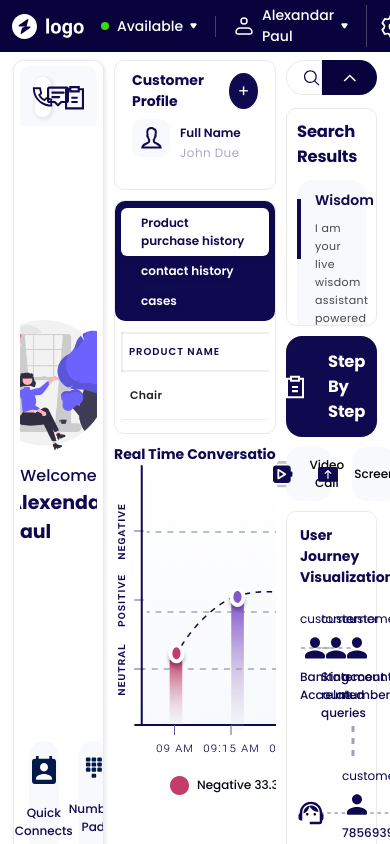
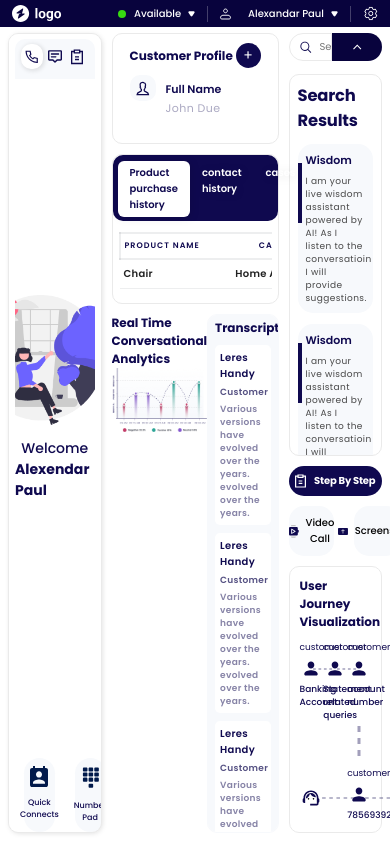
Before and after one commit to ahsan2025/Ai-app, a React (Create React App) app: page / in a window 390 px wide. Built offline with nearby package versions, Linux system fonts and the light colour scheme.

Commit message:
design set on small screens

```diff
--- a/src/App.css
+++ b/src/App.css
@@ -156,6 +156,7 @@ header .admin-panel{
   border: none;
   margin: 0;
   padding: 09px 15px;
+  z-index: 9;
 }
 
 .react-tabs__tab:focus:after{
@@ -300,8 +301,6 @@ header .admin-panel{
 
 .left-tabs .numberpad{
   background: linear-gradient(179deg, #0F094F 12.46%, #25CB88 182.42%);
-  margin-left: -15px;
-  margin-right: -15px;
   border-bottom-left-radius: 40px;
   border-bottom-right-radius: 40px;
 }
@@ -419,7 +418,6 @@ header .admin-panel{
   flex-wrap: wrap;
   padding: 0 15px;
   border-radius: 40px;
-  margin: 0 14px;
   background: var(--primary2);
 }
 
@@ -468,12 +466,15 @@ header .admin-panel{
 
 .left-tabs .numpad-area{
   height: 100%;
-  margin: 0 -15px;
-  margin-right: -15px;
   display: flex;
   flex-direction: column;
   background-color: var(--white);
   justify-content: flex-end;
+  position: absolute;
+  left: 0;
+  top: 0;
+  right: 0;
+  bottom: 0;
 }
 
 .left-tabs .numpad-area button span{
@@ -494,13 +495,17 @@ header .admin-panel{
   background-color: var(--light);
   display: flex;
   flex-direction: column;
-  position: relative;
   padding: 0 20px;
   /* border-radius: 30px; */
 }
 
 .left-tabs .message-panelstatus .messagepanel-chatbox{
   height: calc(100% - 210px);
+  overflow: auto;
+}
+
+.left-tabs .task-panelstatus{
+  height: calc(100% - 100px);
   overflow: auto;
 }
 
@@ -885,7 +890,7 @@ header .admin-panel{
   font-size: 25px;
   position: absolute;
   bottom: 15px;
-  right: 0px;
+  right: 8px;
 }
 
 .left-tabs .task-panelstatus .task-box:nth-child(even){
@@ -1339,6 +1344,9 @@ header .admin-panel{
   .left-tabs .message-panelstatus{
     padding: 0 10px;
   }
+  .left-tabs .task-panelstatus{
+    padding: 0;
+  }
   .left-tabs .message-panelstatus h3{
     font-size: 13px;
   }
@@ -1487,12 +1495,419 @@ header .admin-panel{
   .main-dashboard .mytable .css-41abqd-MuiTableContainer-root{
     height: 100px;
   }
-}
-
-
-
-
-
+  .grid-d-bottom img{
+    width: 100%;
+  }
+}
+
+
+@media(max-width:1350px){
+  header .logo img{
+    width: 60px;
+  }
+  header span{
+    font-size: 11px;
+  }
+  header .settings img{
+    width: 15px;
+  }
+  header .name span::before{
+    height: 15px;
+    width: 15px;
+  }
+  header .available, header .name{
+    padding: 0 10px;
+  }
+  .dashboard {
+    padding: 6px 8px;
+  }
+  .left-tabs .react-tabs__tab-list{
+    padding: 7px 9px;
+  }
+  .left-tabs li{
+    height: 30px;
+  }
+  .left-tabs li img{
+    width: 18px;
+  }
+  .left-tabs li:nth-child(3) img{
+    width: 15px;
+    height: 24px;
+  }
+  .css-kk1bwy-MuiButtonBase-root-MuiMenuItem-root{
+    padding: 4px 7px !important;
+    font-size: 10px !important;
+  }
+  .css-kk1bwy-MuiButtonBase-root-MuiMenuItem-root img{
+    width: 20px;
+  }
+  .left-tabs .quick-connect .MuiSelect-select {
+    padding: 7px;
+    font-size: 12px;
+  }
+  .left-tabs .bottom-area button{
+    font-size: 11px;
+    padding: 8px;
+  }
+  .left-tabs .numberpad .number{
+   font-size: 18px;
+  }
+  .left-tabs .numberpad .duration{
+    font-size: 20px;
+  }
+  .left-tabs .numberpad .picture img{
+    width: 60px;
+  }
+  .left-tabs h2{
+    font-size: 16px;
+  }
+  .left-tabs .numberpad .round{
+    height: 40px;
+    width: 40px;
+  }
+  .left-tabs .numberpad .round-box img{
+    width: 17px;
+  }
+  .left-tabs .numberpad .round-box:nth-child(5) .round{
+    height: 50px !important;
+    width: 50px !important;
+  }
+  .left-tabs .numberpad span{
+    font-size: 10px;
+  }
+  .left-tabs .message-panelstatus h3{
+    font-size: 11px;
+  }
+  .left-tabs .message-panelstatus .toparea span{
+    font-size: 10px;
+  }
+  .left-tabs .message-panelstatus h4, .left-tabs .message-panelstatus span{
+    font-size: 10px !important;
+  }
+  .left-tabs .task-panelstatus .task-box h4{
+    padding-bottom: 5px;
+  }
+  .left-tabs .message-panelstatus p{
+    font-size: 10px;
+    line-height: 14px;
+    padding-top: 6px;
+    padding-bottom: 9px;
+  }
+  .left-tabs .message-panelstatus input{
+    padding: 10px 6px;
+    font-size: 11px;
+  }
+  .left-tabs .message-panelstatus .message-type button{
+    padding: 6px;
+  }
+  .left-tabs .numpad-area .row button{
+    font-size: 20px;
+  }
+  .left-tabs .numpad-area .row button span{
+    padding: 5px 24px;
+  }
+  .left-tabs .numpad-area .row button img{
+    width: 22px;
+  }
+  .left-tabs .task-panelstatus .add-task{
+    height: 40px;
+    width: 40px;
+    font-size: 20px;
+  }
+  .right-panel .user-journey span{
+    font-size: 9px;
+  }
+  .right-panel .user-journey h5{
+    font-size: 10px;
+  }
+  .left-tabs .bottom-area button img{
+    margin-bottom: 10px;
+  }
+  .left-tabs .quick-connect .MuiSvgIcon-root {
+    left: 24px;
+    width: 16px;
+  }
+
+}
+
+@media(max-width:1150px){
+  .left-tabs li{
+    height: 25px;
+  }
+  .left-tabs li img{
+    width: 14px;
+  }
+  .left-tabs .react-tabs__tab-list{
+    padding: 3px 6px;
+  }
+  .left-tabs li:nth-child(3) img{
+    width: 12px;
+    height: 20px;
+    position: relative;
+    top: -2.5px;
+  }
+  header .logo img{
+    width: 50px;
+  }
+  header span{
+    font-size: 10px;
+  }
+  .left-tabs .welcome{
+    font-size: 14px;
+  }
+  .left-tabs .bottom-area button{
+    font-size: 8px;
+  }
+  .left-tabs .bottom-area button img{
+    width: 18px;
+  }
+  .left-tabs .quick-connect .MuiSelect-select{
+    font-size: 10px;
+    text-indent: 17px;
+    padding: 4px;
+  }
+  .form-group img{
+    width: 15px;
+  }
+  .left-tabs .quick-connect h2{
+    font-size: 14px;
+  }
+  .left-tabs .quick-connect .phone-num{
+    font-size: 12px;
+  }
+  .left-tabs .quick-connect .MuiSvgIcon-root {
+    left: 20px;
+  }
+  .left-tabs .numpad-area .row{
+    padding: 0 10px;
+  }
+  .left-tabs .numpad-area .row button{
+    font-size: 15px;
+  }
+  .left-tabs .numpad-area .row button span{
+    padding: 3px 20px;
+  }
+  .left-tabs .numpad-area .row button img{
+    width: 18px;
+  }
+  .left-tabs .numpad-area .close-button{
+    font-size: 20px;
+  }
+  .left-tabs .numberpad .number{
+    font-size: 15px;
+  }
+  .left-tabs .numberpad .duration{
+    font-size: 17px;
+  }
+  .left-tabs .numberpad {
+    height: calc(100% - 100px) !important;
+  }
+  .left-tabs .numberpad .picture img{
+    width: 50px;
+  }
+  .left-tabs h2{
+    font-size: 14px;
+  }
+  .left-tabs .numberpad .round{
+    height: 30px;
+    width: 30px;
+  }
+  .left-tabs .numberpad .round-box img{
+    width: 12px;
+  }
+  .left-tabs .numberpad .round-box:nth-child(5) .round{
+    height: 40px !important;
+    width: 40px !important;
+  }
+  .left-tabs .numberpad span{
+    font-size: 9px;
+  }
+  .left-tabs .numberpad .call-options{
+    margin-top: 20px;
+  }
+  .left-tabs .message-panelstatus h3{
+    font-size: 10px;
+    line-height: 13px;
+  }
+  .left-tabs .message-panelstatus .toparea{
+    padding-top: 5px;
+  }
+  .left-tabs .message-panelstatus .message-box{
+    padding: 7px;
+    margin-top: 9px;
+  }
+  .left-tabs .message-panelstatus p{
+    padding-top: 0;
+  }
+  .left-tabs .message-panelstatus h4, .left-tabs .message-panelstatus span{
+    font-size: 9px !important;
+  }
+  .left-tabs .message-panelstatus input{
+    padding: 8px 5px;
+    font-size: 10px;
+  }
+  .left-tabs .message-panelstatus .message-type button{
+    padding: 4px;
+  }
+  .left-tabs .message-panelstatus .message-type button img{
+    width: 10px;
+  }
+  .left-tabs .message-panelstatus .message-bottombox{
+    padding: 10px;
+  }
+  .left-tabs .message-panelstatus .mingcute{
+    padding: 4px;
+  }
+  .left-tabs .message-panelstatus .mingcute img, .left-tabs .message-panelstatus .endchat img{
+    width: 14px;
+  }
+  .left-tabs .task-panelstatus .task-box h4{
+    font-size: 12px !important;
+  }
+  .left-tabs .message-panelstatus h4, .left-tabs .message-panelstatus span{
+    font-size: 8px !important;
+  }
+  .left-tabs .message-panelstatus p{
+    font-size: 9px;
+  }
+  .left-tabs .task-panelstatus .task-user{
+    padding: 6px 9px;
+  }
+  .left-tabs .task-panelstatus span img{
+    margin-right: 7px;
+    width: 13px;
+  }
+  .left-tabs .task-panelstatus .add-task {
+    height: 30px;
+    width: 30px;
+    font-size: 14px;
+  }
+  .title-main h2{
+    font-size: 12px;
+  }
+  .main-dashboard .customprofile .picturediv{
+    width: 23px;
+    height: 23px;
+  }
+  .main-dashboard .customprofile img{
+    width: 15px;
+  }
+  .main-dashboard .customprofile label, .main-dashboard .customprofile span{
+    font-size: 11px;
+  }
+  .main-dashboard .plusbutton{
+    height: 25px;
+    width: 25px;
+    font-size: 14px;
+  }
+  .main-dashboard .react-tabs__tab-list li{
+    font-size: 10px;
+    padding: 4px 12px;
+  }
+  .main-dashboard .mytable .react-tabs__tab-list{
+    padding: 4px;
+    display: flex;
+  }
+  .main-dashboard .table-area th{
+    font-size: 8px;
+    padding: 0 4px;
+    min-width: 110px !important;
+  }
+  .main-dashboard .table-area td{
+    font-size: 10px;
+    padding: 4px;
+  }
+  .main-dashboard .mytable tbody tr td:nth-child(5) p{
+    padding: 4px !important;
+    font-size: 8px;
+  }
+  .main-dashboard .mytable .css-41abqd-MuiTableContainer-root{
+    height: 70px;
+  }
+  .main-dashboard .grid-d-bottom .transcript-area h3{
+    font-size: 12px;
+  }
+  .main-dashboard .grid-d-bottom .transcript-area{
+    padding: 4px 7px;
+  }
+  .main-dashboard .transcript-area .transcript-box{
+    margin-top: 8px;
+    padding: 5px;
+  }
+  .main-dashboard .transcript-area h4{
+    font-size: 10px;
+  }
+  .main-dashboard .transcript-area p{
+    line-height: 13px;
+  }
+
+  .right-panel .search-area input{
+    height: 28px;
+    font-size: 10px;
+    text-indent: 30px;
+  }
+  .right-panel .search-area .search-img{
+    left: 10px;
+  }
+  .right-panel .search-area .search-img img{
+    width: 14px;
+  }
+  .right-panel .search-area button img{
+    width: 10px;
+  }
+  .right-panel .titlesm h2{
+    font-size: 12px;
+  }
+  .right-panel .search-results h4{
+    font-size: 11px;
+  }
+  .right-panel .search-results p{
+    font-size: 9px;
+    line-height: 13px;
+    padding-top: 6px;
+  }
+  .right-panel .search-results .content-box,
+  .right-panel .search-results{
+    padding: 8px;
+  }
+  .right-panel .button-groups button{
+    font-size: 10px;
+  }
+  .right-panel .button-groups button img{
+    width: 10px;
+    margin-right: 7px;
+  }
+
+  .right-panel .steps{
+    padding: 7px 0;
+  }
+  .right-panel .steps h3{
+    font-size: 10px;
+  }
+  .right-panel .steps img{
+    width: 11px;
+    margin-right: 8px;
+  }
+  .right-panel .user-journey{
+    padding: 10px;
+  }
+  .right-panel .user-journey .grid-journey{
+    margin-top: 10px;
+  }
+  .right-panel .user-journey h5{
+    font-size: 9px;
+  }
+  .right-panel .journey-item div img{
+    width: 20px;
+  }
+  .main-dashboard .transcript-area span,
+  .main-dashboard .transcript-area p{
+    font-size: 9px;
+  }
+  .css-kk1bwy-MuiButtonBase-root-MuiMenuItem-root img{
+    width: 15px;
+  }
+}
 
 
 
--- a/src/Components/ButtonGroups.js
+++ b/src/Components/ButtonGroups.js
@@ -1,6 +1,5 @@
 import {React} from 'react'
 import { Video,ScreenShare } from '../Imports/ImportImages'
-import ModalBox from './Modal/ModalBox';
 
 function ButtonGroups() {
   return (
--- a/src/Components/LeftPanel.js
+++ b/src/Components/LeftPanel.js
@@ -9,6 +9,7 @@ function LeftPanel() {
     if(e === 'call'){setIsMyActive('left-tabs')}
     else{setIsMyActive('left-tabs active')}
     isActive(0)
+
   }
 
   return (
```
